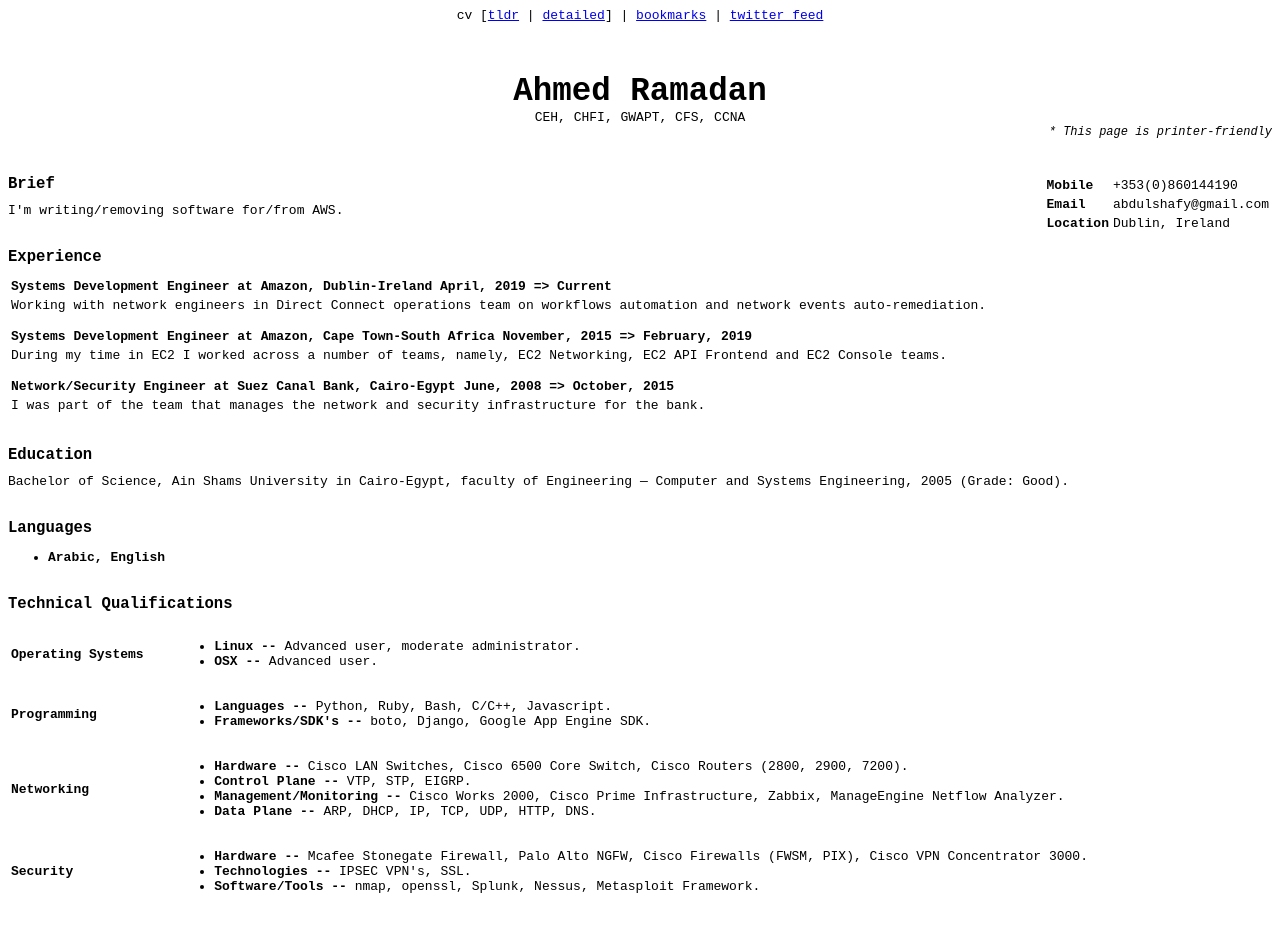
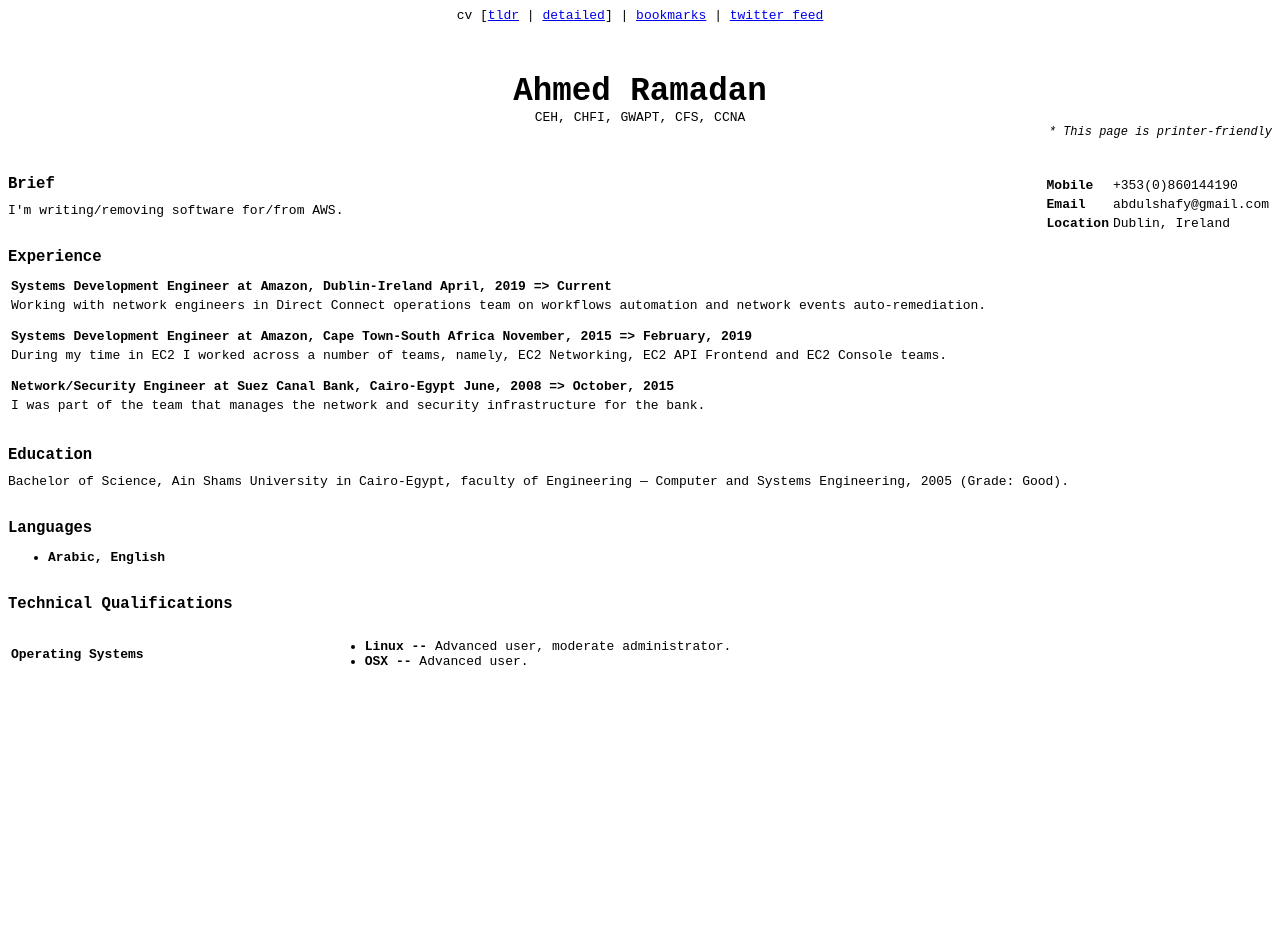
Before and after one commit to 0xcurb/0xcurb.github.io, a Jekyll site: the page built from cv/index.html, in a window 1280 px wide. Built offline with Jekyll 4.4.1, drawn with Linux system fonts in a browser that asks for light colours; after the commit the page ends 900 px from its top, so only the background shows below that.

Commit message:
Update index.html

```diff
--- a/cv/index.html
+++ b/cv/index.html
@@ -8,51 +8,4 @@ title: CV
 {% include cv/jobs.html %}
 {% include cv/education.html %}
 {% include cv/languages.html %}
-
-
-
-<section id='tech-skills'>
-	<div class='section-title'>Technical Qualifications</div>
-	<div class='section-content'>
-		<table id='skills'>
-			<tr><th>Operating Systems</th>
-				<td>
-					<ul>
-						<li><span class='specifier'>Linux --</span> Advanced user, moderate administrator.</li>
-						<li><span class='specifier'>OSX --</span> Advanced user.</li>
-					</ul>
-				</td>
-			</tr>
-
-			<tr><th>Programming</th>
-				<td>
-					<ul>
-						<li><span class='specifier'>Languages --</span> Python, Ruby, Bash, C/C++, Javascript.</li>
-						<li><span class='specifier'>Frameworks/SDK's --</span> boto, Django, Google App Engine SDK.</li>
-					</ul>
-				</td>
-			</tr>
-
-			<tr><th>Networking</th>
-				<td>
-					<ul>
-						<li><span class='specifier'>Hardware --</span> Cisco LAN Switches, Cisco 6500 Core Switch, Cisco Routers (2800, 2900, 7200).</li>
-						<li><span class='specifier'>Control Plane --</span> VTP, STP, EIGRP.</li>
-						<li><span class='specifier'>Management/Monitoring --</span> Cisco Works 2000, Cisco Prime Infrastructure, Zabbix, ManageEngine Netflow Analyzer.</li>
-						<li><span class='specifier'>Data Plane --</span> ARP, DHCP, IP, TCP, UDP, HTTP, DNS.</li>
-					</ul>
-				</td>
-			</tr>
-
-			<tr><th>Security</th>
-				<td>
-					<ul>
-						<li><span class='specifier'>Hardware --</span> Mcafee Stonegate Firewall, Palo Alto NGFW, Cisco Firewalls (FWSM, PIX), Cisco VPN Concentrator 3000.</li>
-						<li><span class='specifier'>Technologies --</span> IPSEC VPN's, SSL.</li>
-						<li><span class='specifier'>Software/Tools --</span> nmap, openssl, Splunk, Nessus, Metasploit Framework.</li>
-					</ul>
-				</td>
-			</tr>
-		</table>
-	</div>
-</section>
+{% include cv/skills.html %}
```
